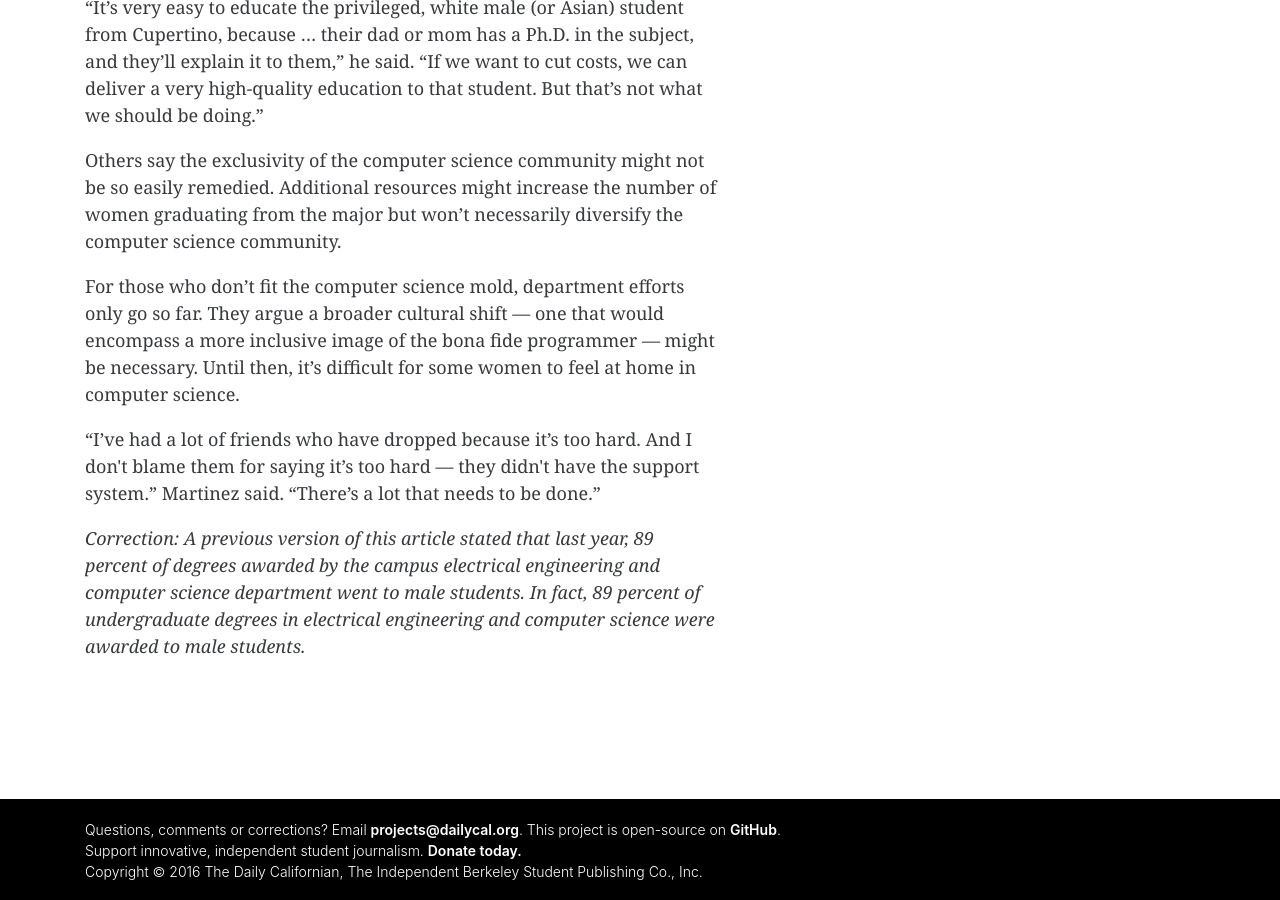
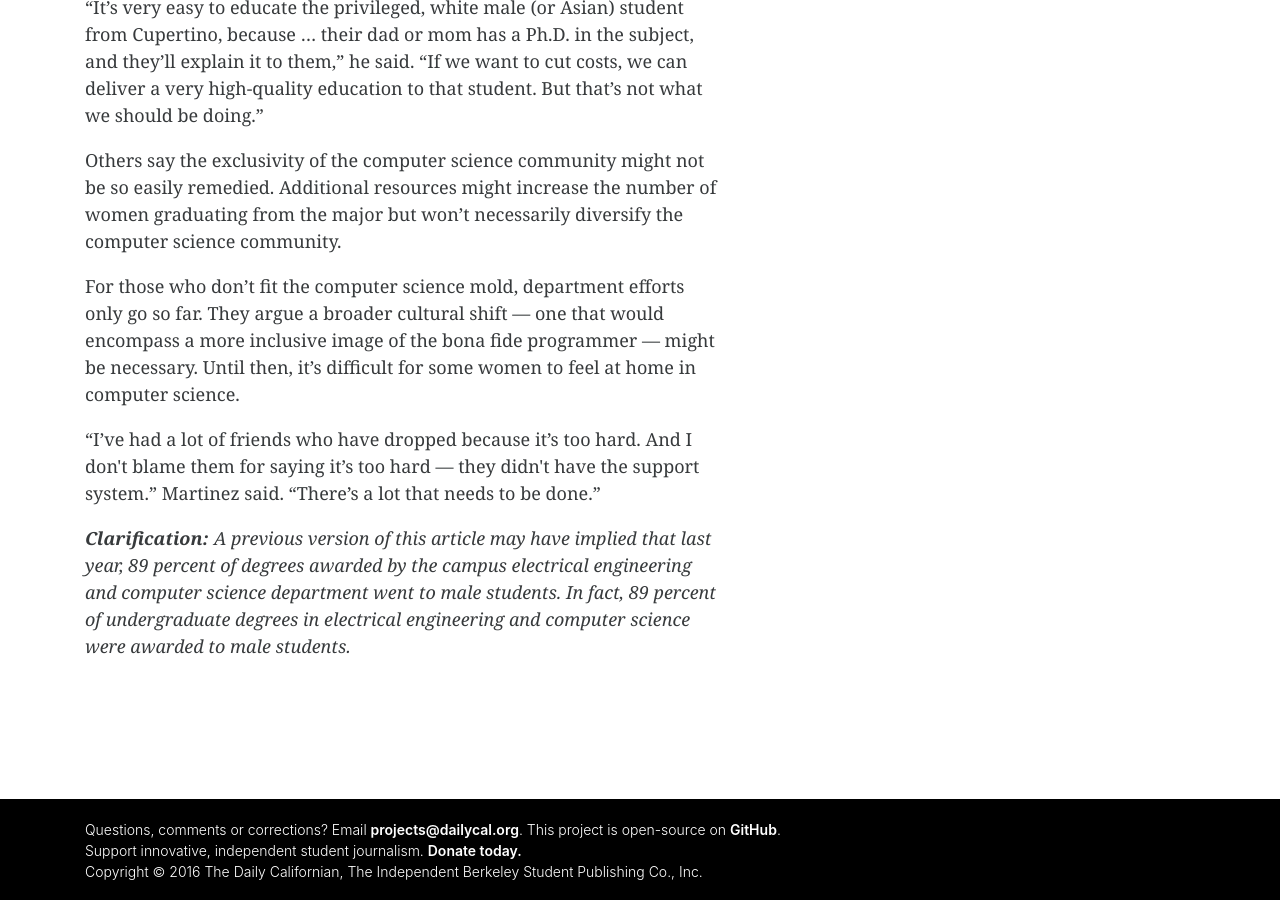
Before and after one commit to dailycal-projects/cs-gender, a Jekyll site: the page built from site/index.html, in a window 1280 px wide and 900 px high, scrolled down 8521 px. Built offline with Jekyll 4.4.1, drawn with Linux system fonts in a browser that asks for light colours; some of the changed text lies outside the part shown.

Commit message:
update clarification language

```diff
--- a/site/_config.yml
+++ b/site/_config.yml
@@ -8,7 +8,7 @@
 # Site settings
 title: What does a hacker look like?
 email: projects@dailycal.org
-description: UC Berkeley's EECS department has the lowest proportion of female graduates of any department on campus. It has a strategy to close the gap — but how far can these programs go?
+description: UC Berkeley's EECS program has the lowest proportion of female graduates of any degree on campus. The department has a strategy to close the gap — but how far can these programs go?
 
 baseurl: "/cs-gender" # the subpath of your site, e.g. /blog
 url: "http://projects.dailycal.org" # the base hostname & protocol for your site
--- a/site/index.html
+++ b/site/index.html
@@ -13,7 +13,7 @@ layout: default
         November 14, 2016</p>
       </div>
       <div class="col-lg-4 offset-lg-1">
-        <p class="teaser">UC Berkeley's EECS degree has the lowest proportion of female graduates of any degree on campus. The department has a strategy to close the gap — but how far can these programs go?</p>
+        <p class="teaser">UC Berkeley's EECS program has the lowest proportion of female graduates of any degree on campus. The department has a strategy to close the gap — but how far can these programs go?</p>
       </div>
 
       </div>
@@ -30,7 +30,7 @@ layout: default
 
       <p>Dotterweich, a senior cognitive science major, can’t help but think the comment had something to do with her appearance. She’s a classically trained ballerina with long blonde hair and a penchant for floral skirts — and she’s one of very few women in her computer science classes.</p>
 
-      <p>Last year, 89 percent of undergraduate degrees awarded in electrical engineering and computer science went to male students. That’s the highest proportion of male graduates of any degree.</p>
+      <p>Last year, 89 percent of degrees awarded in electrical engineering and computer science went to male students. That’s the highest proportion of male graduates of any undergraduate degree.</p>
 
       <p>Dotterweich’s high school didn’t offer computer science. When she started at UC Berkeley, she thought she might major in English, but in her first semester she took an introductory computer science course and discovered an interest in artificial intelligence. </p>
 
@@ -188,7 +188,7 @@ layout: default
 
       <p>“I’ve had a lot of friends who have dropped because it’s too hard. And I don't blame them for saying it’s too hard — they didn't have the support system.” Martinez said. “There’s a lot that needs to be done.”</p>
 
-      <p style="font-style: italic;">Correction: A previous version of this article stated that last year, 89 percent of degrees awarded by the campus electrical engineering and computer science department went to male students. In fact, 89 percent of undergraduate degrees in electrical engineering and computer science were awarded to male students.</p>
+      <p style="font-style: italic;"><b>Clarification:</b> A previous version of this article may have implied that last year, 89 percent of degrees awarded by the campus electrical engineering and computer science department went to male students. In fact, 89 percent of undergraduate degrees in electrical engineering and computer science were awarded to male students.</p>
 
       <br>
       <br>
```
